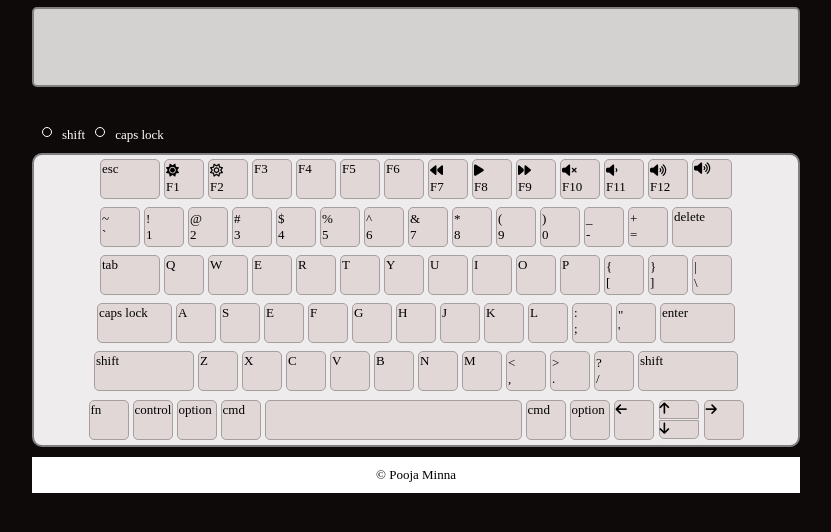
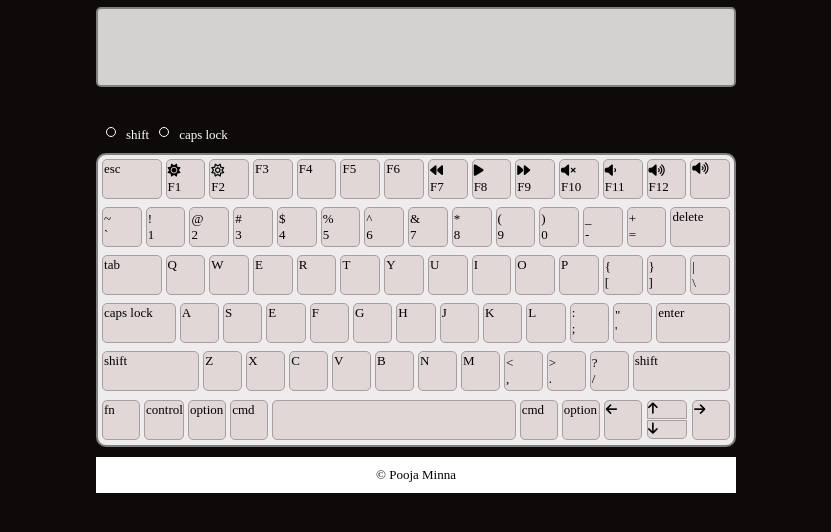
Before and after one commit to poojaminna/poojaminna.github.io, a plain HTML site: page keyboard/index.html in a window 1280 px wide. Shown: the part 100-632 px from the top of the page, without its empty margins (224-1055 px from the left). Drawn offline with Linux system fonts and the light colour scheme.

Commit message:
full size

```diff
--- a/keyboard/style.css
+++ b/keyboard/style.css
@@ -175,3 +175,10 @@ span {
     margin: 50px auto;
   }
 }
+
+@media (min-width: 1010px) {
+  .full {
+    width: 50%;
+    margin: 50px auto;
+  }
+}
```
